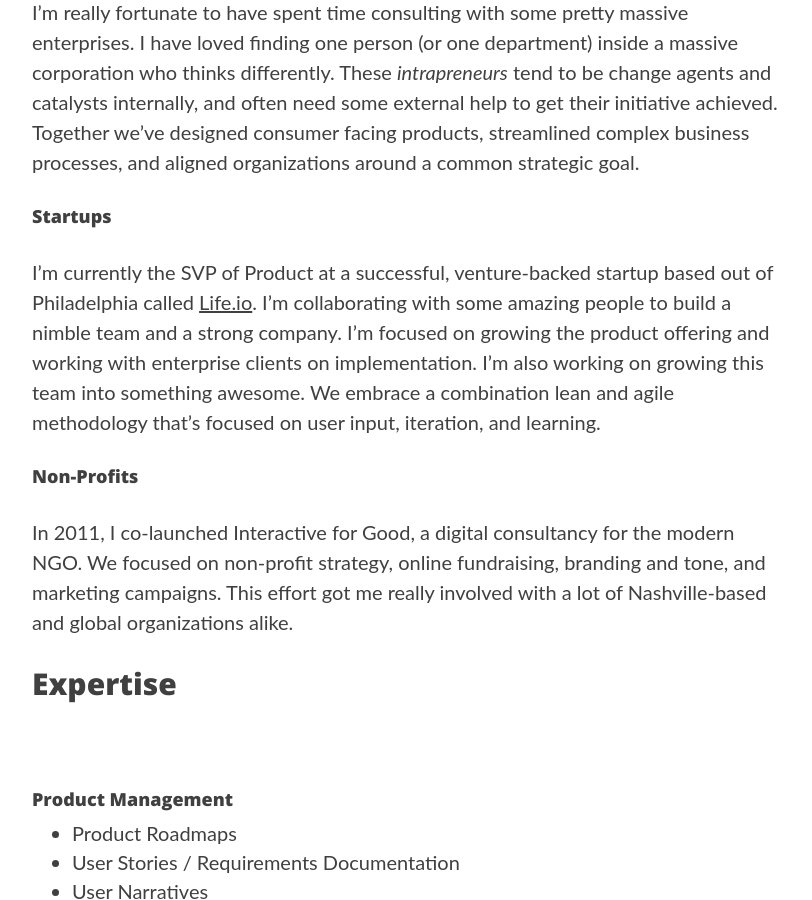
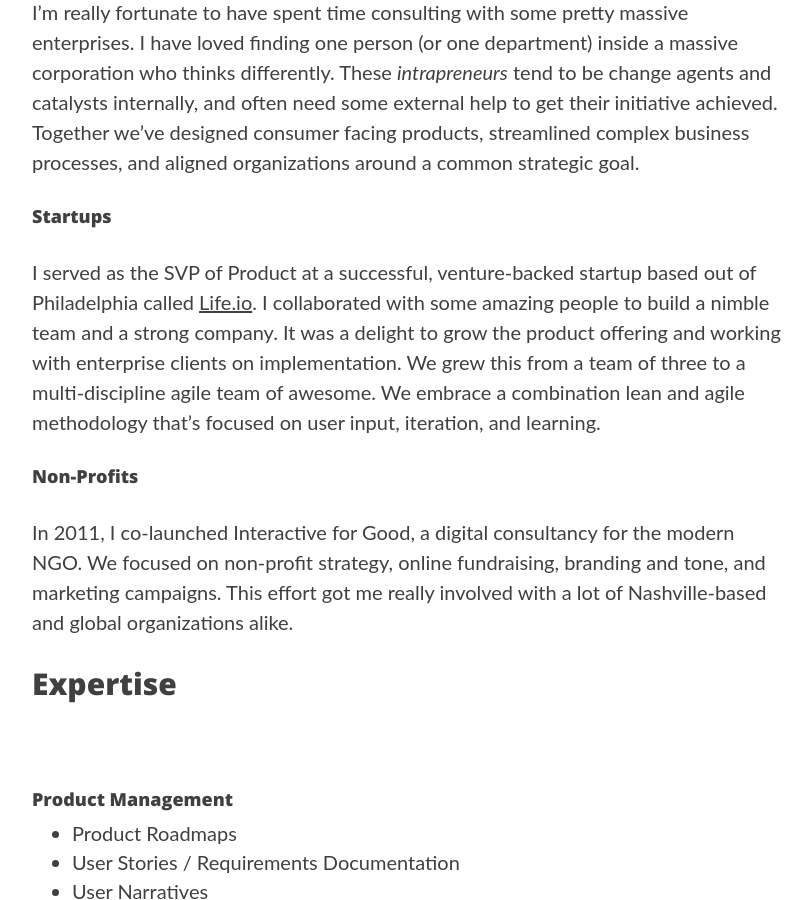
Before and after one commit to jon-arnold/jon-arnold, a Jekyll site: the page built from work.md, in a window 1280 px wide and 900 px high, scrolled down 894 px. Shown: the whole window, without its empty margins (233-1045 px from the left). Built offline with Jekyll 4.4.1, drawn with Linux system fonts in a browser that asks for light colours; nearby versions of some CDN libraries.

```diff
--- a/work.md
+++ b/work.md
@@ -19,7 +19,7 @@ I'm really fortunate to have spent time consulting with some pretty massive ente
 
 #### Startups
 
-I'm currently the SVP of Product at a successful, venture-backed startup based out of Philadelphia called [Life.io](http://life.io). I'm collaborating with some amazing people to build a nimble team and a strong company. I'm focused on growing the product offering and working with enterprise clients on implementation. I'm also working on growing this team into something awesome. We embrace a combination lean and agile methodology that's focused on user input, iteration, and learning.
+I served as the SVP of Product at a successful, venture-backed startup based out of Philadelphia called [Life.io](http://life.io). I collaborated with some amazing people to build a nimble team and a strong company. It was a delight to grow the product offering and working with enterprise clients on implementation. We grew this from a team of three to a multi-discipline agile team of awesome. We embrace a combination lean and agile methodology that's focused on user input, iteration, and learning.
 
 #### Non-Profits
 
```
Also changed, not shown: about.md (+1 -1 lines), 3 other files.
